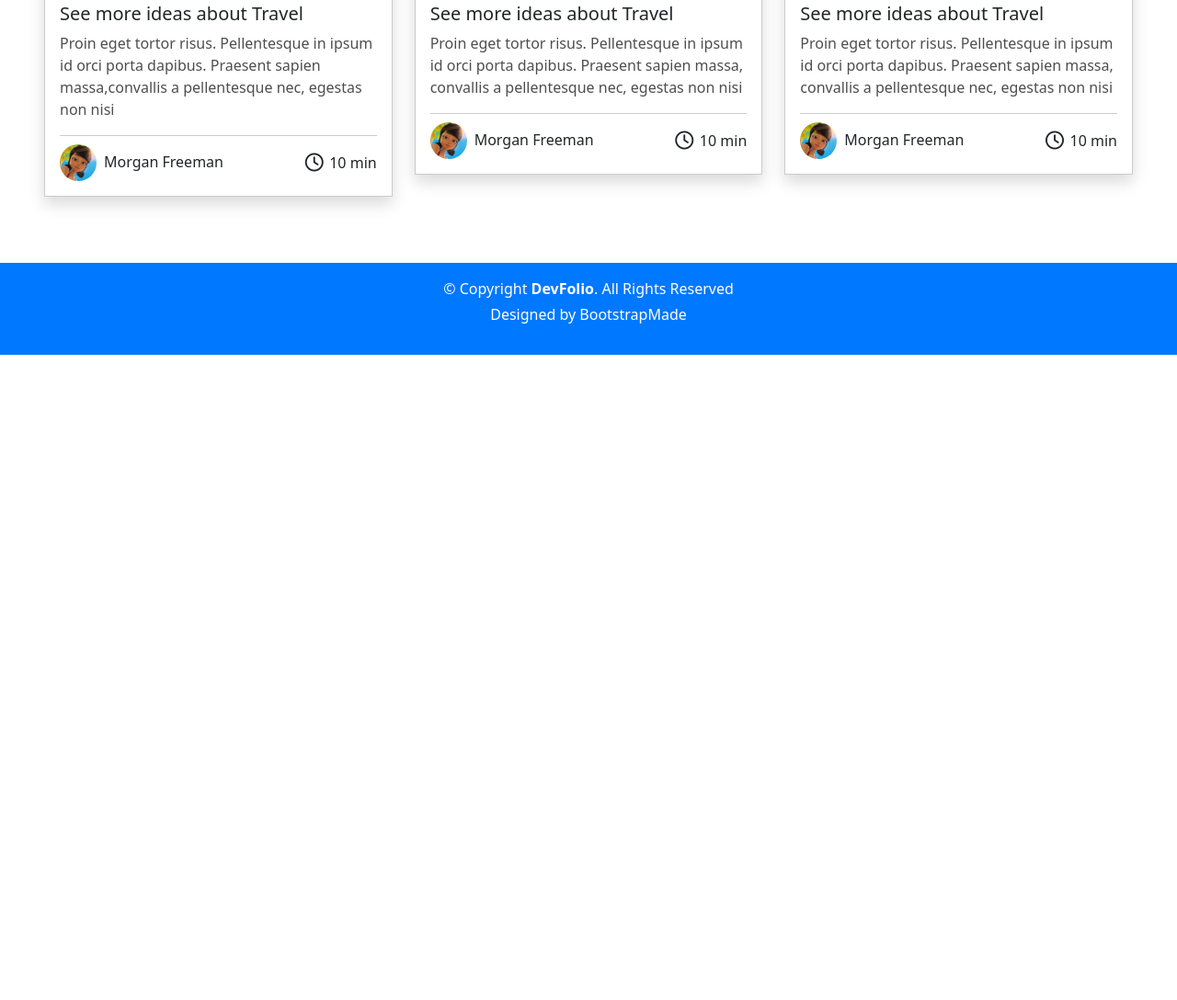
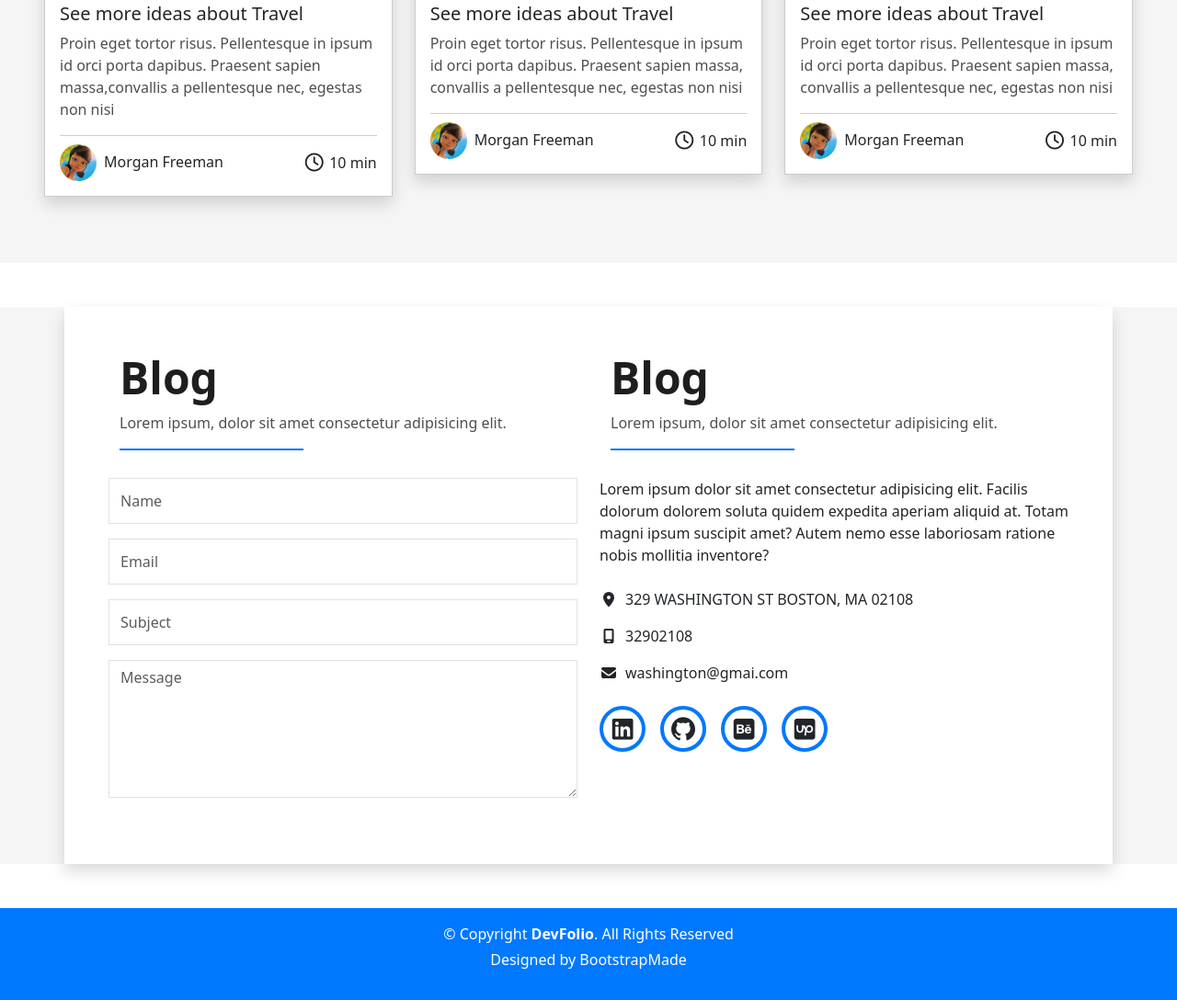
Before and after one commit to djokerbat/Devfolio, a plain HTML site: page index.html in a window 1280 px wide. Shown: the part 5231-6319 px from the top of the page at 92% size. Before the commit the page ends 5617 px from the top, so only its background shows below. Drawn offline with Linux system fonts and the light colour scheme.

Commit message:
adding contact section

```diff
--- a/css/style.css
+++ b/css/style.css
@@ -74,7 +74,7 @@ font-weight: 600;
     color: #4E4E4E;
 }
 
-#about,#services{
+#about,#services,#blog,#contact{
     background-color: #F5F5F5;
 }
 
@@ -337,6 +337,7 @@ z-index: 1;
 #portfolio .address,#blog .address{
     position: relative;
 }
+
 #portfolio .address::after,
 #blog .address::after{
 content: "";
@@ -348,7 +349,50 @@ left: 50%;
 transform: translate(-50%);
 }
 
+/**********************contact section****************/
+.label{
+    height: 50px;
+}
 
+.text-box{
+    height: 150px;
+}
+
+
+
+#contact .address,
+.get-in-touch .address{
+    position: relative;
+
+}
+.form-col .address::after,
+.get-in-touch .address::after{
+content: "";
+width: 200px;
+height: 2px;
+background-color: #0078FF;
+position:absolute;
+}
+
+#contact .icons .icon-item{
+    width:50px;
+    height: 50px;
+    padding: 10px;
+    background-color: white;
+    border: 4px solid #0078FF;
+    border-radius: 50%;
+    display: flex;
+    justify-content: center;
+    align-items: center;
+    font-size: 26px;
+}
+#contact .icons .icon-item:hover{
+    background-color: #0078FF;
+    color: white;
+    border-color: #CDE1F8;
+}
+
+/***************footer********************/
 footer{
     background-color: #0078FF;
     color: white;
--- a/index.html
+++ b/index.html
@@ -519,7 +519,7 @@
 </section>
 
 <!--*********************blog section*******************-->
-<section id="blog">
+<section id="blog" class="m-0">
 <div class="services container-fluid d-flex flex-column p-sm-5">
 <div class="address  text-center container-fluid m-0">
   <h2 class="section-title">Blog</h2>
@@ -614,10 +614,76 @@
 
 <!--*******************contact section***********************-->
 <section id="contact">
+<div class="container contact d-flex flex-column p-sm-5 my-5 bg-white shadow">
+  <div class="row justify-content-between">
+    <div class="col-sm-12 col-lg-6 form-col mb-sm-4">
+      <div class="address  container-fluid m-0">
+      <h2 class="section-title">Blog</h2>
+      <p class="description">Lorem ipsum, dolor sit amet consectetur    adipisicing elit.</p>
+      </div>
+      <div class="form mt-5">
+      <div class="input-group mb-3 label ">
+       <input type="text" class="form-control rounded-0" placeholder="Name" aria-label="Username" aria-describedby="basic-addon1">
+     </div>
+     <div class="input-group mb-3 label">
+       <input type="email" class="form-control rounded-0" placeholder="Email" aria-label="Username" aria-describedby="basic-addon1">
+     </div>
+     <div class="input-group mb-3 label">
+       <input type="text" class="form-control rounded-0" placeholder="Subject" aria-label="Username" aria-describedby="basic-addon1">
+     </div>
+     <div class="input-group">
+      <textarea class="form-control rounded-0 text-box" placeholder="Message" aria-label="With textarea"></textarea>
+     </div>
+    </div>
+  </div>
 
+  <div class="col-sm-12 col-lg-6 get-in-touch ">
+  <div class="address  container-fluid mb-5">
+      <h2 class="section-title">Blog</h2>
+      <p class="description">Lorem ipsum, dolor sit amet consectetur    adipisicing elit.</p>
+  </div>
+
+  <p class="mt-0">
+    Lorem ipsum dolor sit amet consectetur adipisicing elit. Facilis dolorum dolorem soluta quidem expedita aperiam aliquid at. Totam magni ipsum suscipit amet? Autem nemo esse laboriosam ratione nobis mollitia inventore?
+  </p>
+<div class="contact-info mt-4">
+  <div class="contact-info-item d-flex align-items-center gap-2 mb-3">
+    <i class="fa-solid fa-location-dot m-0"></i>
+    <p class="m-0">329 WASHINGTON ST BOSTON, MA 02108</p>
+  </div>
+
+  <div class="contact-info-item d-flex align-items-center gap-2 mb-3">
+   <i class="fa-solid fa-mobile-screen"></i>
+   <p class="m-0">32902108</p>
+  </div>
+
+  <div class="contact-info-item d-flex align-items-center gap-2">
+    <i class="fa-solid fa-envelope"></i>
+    <p class="m-0">washington@gmai.com</p>
+  </div>
+</div>
+
+<div class="icons d-flex gap-3 mt-4">
+<div class="icon-item">
+  <i class="fa-brands fa-linkedin"></i>
+</div>
+<div class="icon-item">
+  <i class="fa-brands fa-github"></i>
+</div>
+<div class="icon-item">
+  <i class="fa-brands fa-square-behance"></i>
+</div>
+
+<div class="icon-item">
+  <i class="fa-brands fa-square-upwork"></i>
+</div>
+
+</div>
+  </div>
+</div>
+</div>
 </section>
 </main>
-
 
 <!--**********************footer******************-->
 <footer class="d-flex flex-column align-items-center text-center py-3">
```
Also changed, not shown: images/apple-touch-icon.png (added), images/favicon.png (added), images/overlay-bg.jpg (added).
